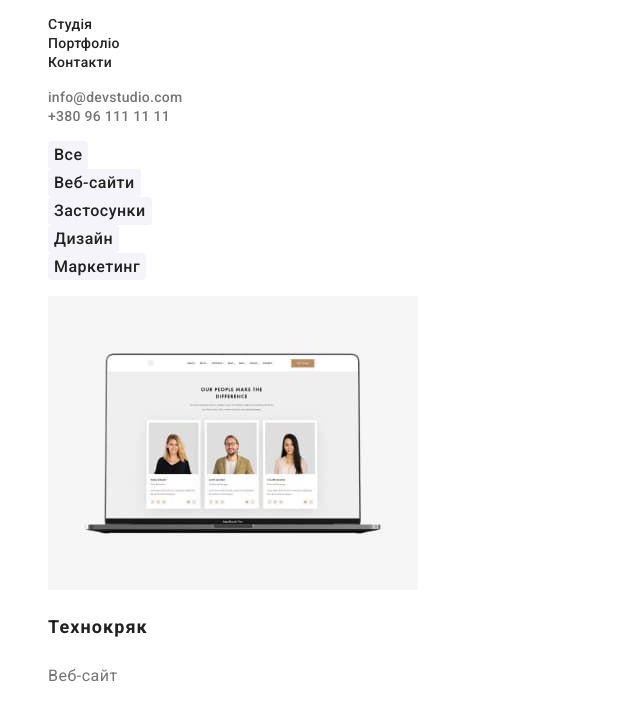
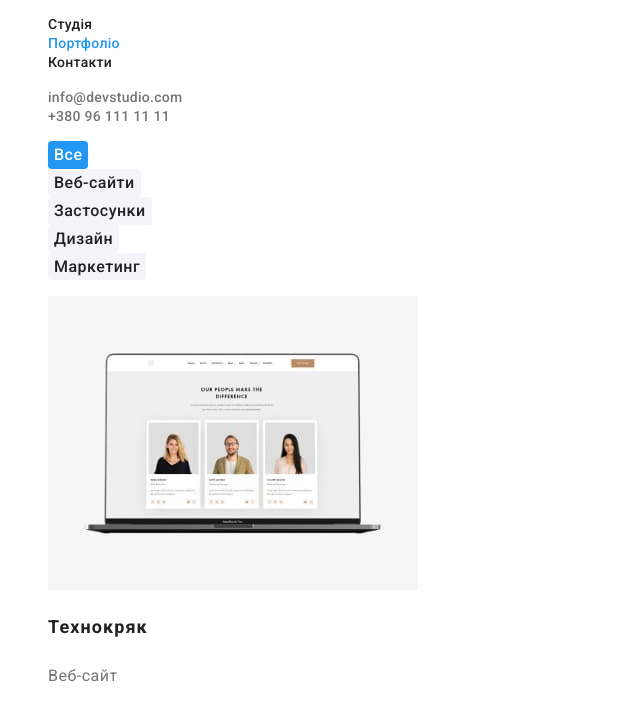
Before and after one commit to Roman-Huminilovych/goit-markup-hw-02., a plain HTML site: page portfolio.html in a window 1280 px wide. Shown: the part 41-745 px from the top of the page, without its empty margins (0-640 px from the left). Drawn offline with Linux system fonts and the light colour scheme.

Commit message:
finish hw

```diff
--- a/css/styles.css
+++ b/css/styles.css
@@ -76,7 +76,8 @@ color: var(--primary-text-color-theme-light)
 
 }
 .contact-mail:hover,
-.contact-mail:focus {
+.contact-mail:focus,
+.current {
     color: var(--accent-color);
 }
 .contact-number-phone {
@@ -191,9 +192,14 @@ color: var(--primary-text-color-theme-light)
     font-size: 14px;
     line-height: 1.71;
     letter-spacing: 0.03em;
-
 color: var(--secondary-text-color-theme-light)
 }
+
+.contact-addres:hover,
+.contact-addres:focus {
+    color: var(--accent-color);
+}
+
 /* ========footer/======= */
 
 
@@ -215,6 +221,10 @@ color: var(--secondary-text-color-theme-light)
 }
 .btn-name:hover,
 .btn-name:focus {
+    color: var(--primary-text-color-theme-light);
+    background-color: var(--accent-color);
+}
+.btn-name.current {
     color: var(--primary-text-color-theme-light);
     background-color: var(--accent-color);
 }
--- a/portfolio.html
+++ b/portfolio.html
@@ -25,7 +25,7 @@
             <a class="menu-link link" href="./index.html">Студія</a>
           </li>
           <li class="menu-item">
-            <a class="menu-link link accent" href="#">Портфоліо</a>
+            <a class="menu-link link accent current" href="#">Портфоліо</a>
           </li>
           <li class="menu-item">
             <a class="menu-link link" href="#contact">Контакти</a>
@@ -49,7 +49,7 @@
       <section>
         <ul class="list">
           <li>
-            <button class="btn-name" type="button">Все</button>
+            <button class="btn-name current" type="button">Все</button>
           </li>
           <li>
             <button class="btn-name" type="button">Веб-сайти</button>
```
Also changed, not shown: index.html (+1 -1 lines).
